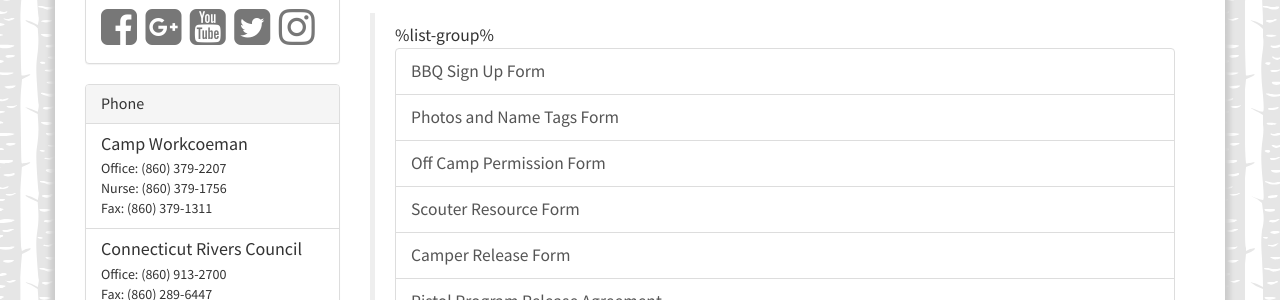
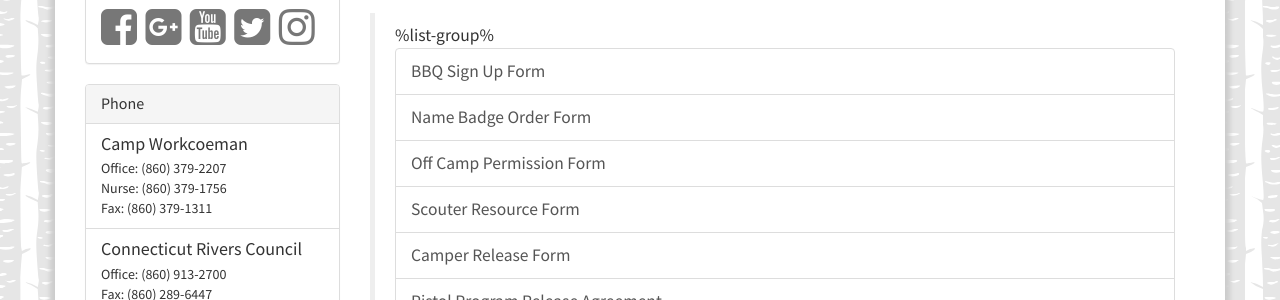
Before and after one commit to campworkcoeman/campworkcoeman.org, a Jekyll site: the page built from summer-camp/forms/index.md, in a window 1280 px wide. Shown: the part 671-971 px from the top of the page. Built offline with Jekyll 4.4.1, drawn with Linux system fonts in a browser that asks for light colours; nearby versions of some CDN libraries; Markdown is read by kramdown in place of the engine named in the settings.

Commit message:
Update forms.

```diff
--- a/summer-camp/forms/index.md
+++ b/summer-camp/forms/index.md
@@ -19,10 +19,10 @@
 ## Other Forms
 
 > %list-group%
-> <a href="{{ site.url }}/pdf/2014/bbq_form.pdf" class="list-group-item">BBQ Sign Up Form</a>
-> <a href="{{ site.url }}/pdf/2014/2010_photo_nametag_form.pdf" class="list-group-item">Photos and Name Tags Form</a>
-> <a href="{{ site.url }}/pdf/2014/off_camp_permission.pdf" class="list-group-item">Off Camp Permission Form</a>
-> <a href="{{ site.url }}/pdf/2014/2012_scouterresourceform.pdf" class="list-group-item">Scouter Resource Form</a>
-> <a href="{{ site.url }}/pdf/2014/camper_release.pdf" class="list-group-item">Camper Release Form</a>
+> <a href="{{ site.url }}/pdf/2019/bbq-form.pdf" class="list-group-item">BBQ Sign Up Form</a>
+> <a href="{{ site.url }}/pdf/2019/name-badge.pdf" class="list-group-item">Name Badge Order Form</a>
+> <a href="{{ site.url }}/pdf/2019/off-camp-permission.pdf" class="list-group-item">Off Camp Permission Form</a>
+> <a href="{{ site.url }}/pdf/2019/scouter-resource.pdf" class="list-group-item">Scouter Resource Form</a>
+> <a href="{{ site.url }}/pdf/2019/camper-release.pdf" class="list-group-item">Camper Release Form</a>
 > <a href="{{ site.url }}/pdf/2017/2017-pistol-pilot-program-release-agreement.pdf" class="list-group-item">Pistol Program Release Agreement</a>
 > <a href="{{ site.url }}/pdf/2014/2014_T2E-SMendorsement.pdf" class="list-group-item">Trail to Eagle Scoutmaster Endorsement Form</a>
```
Also changed, not shown: 5 other files.
